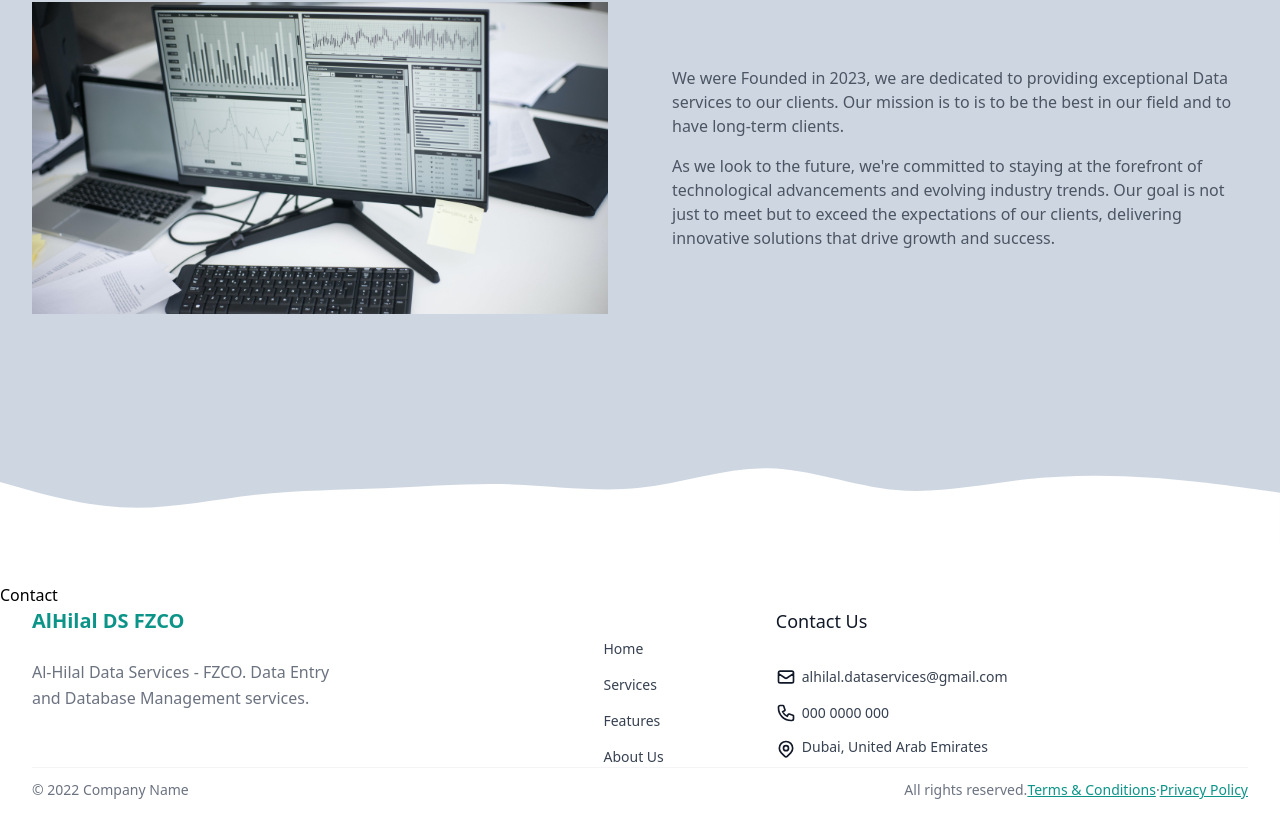
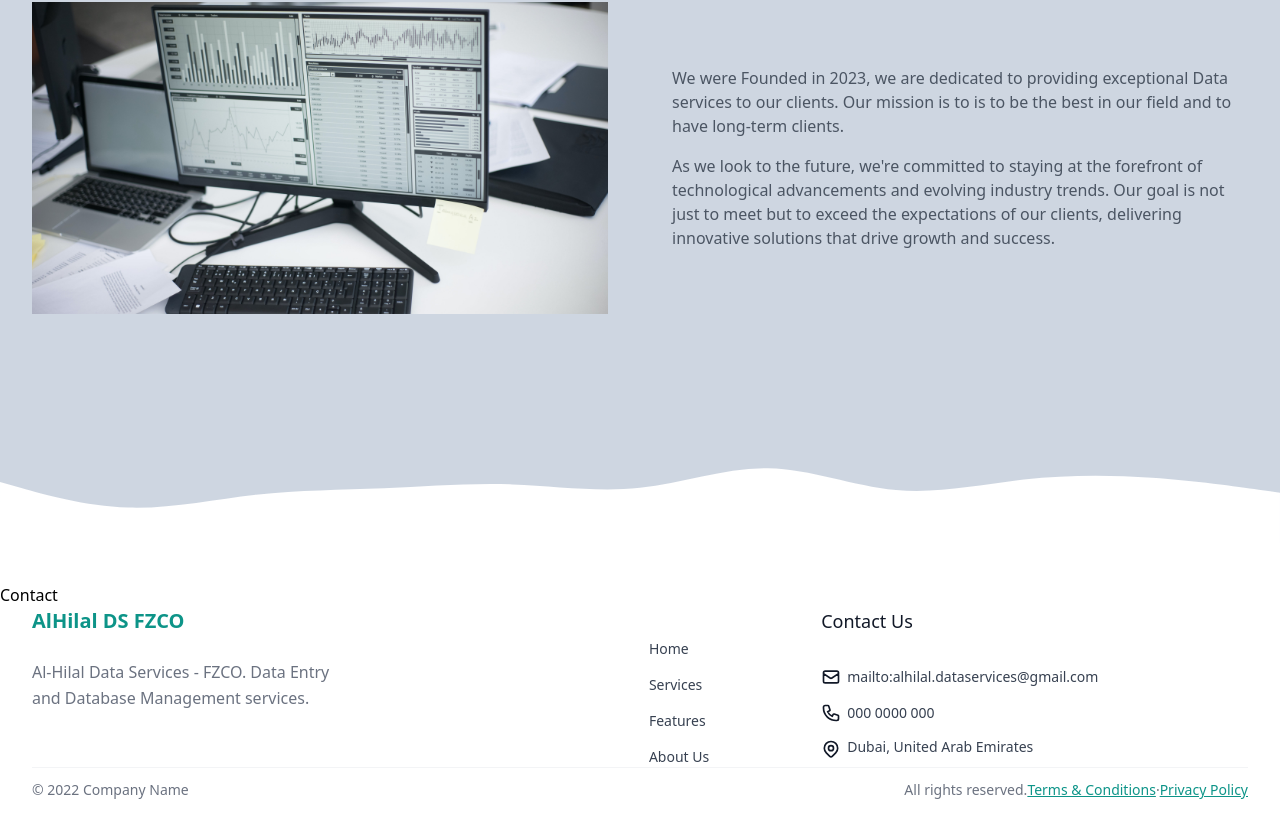
Before and after one commit to AdnanRahmanpoor/alhilal-data-services-fzco, a Next.js app: page / in a window 1280 px wide. Shown: the part 2076-2900 px from the top of the page. Built offline with nearby package versions, Linux system fonts and the light colour scheme.

Commit message:
Footer email edit

```diff
--- a/components/Footer.tsx
+++ b/components/Footer.tsx
@@ -197,7 +197,7 @@ const Footer = () => {
                     </svg>
 
                     <span className='flex-1 text-gray-700'>
-                      alhilal.dataservices@gmail.com
+                      mailto:alhilal.dataservices@gmail.com
                     </span>
                   </a>
                 </li>
```
